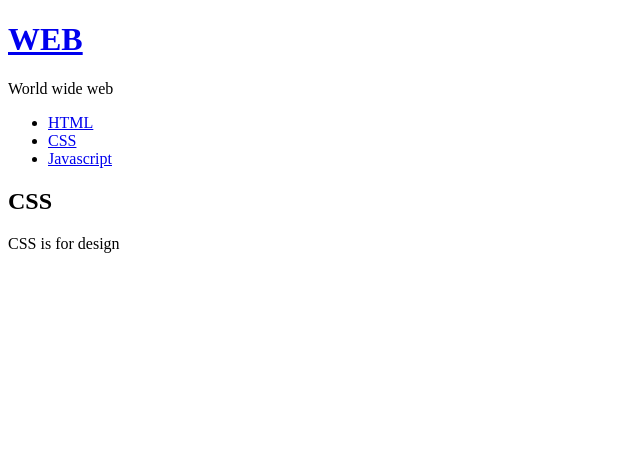
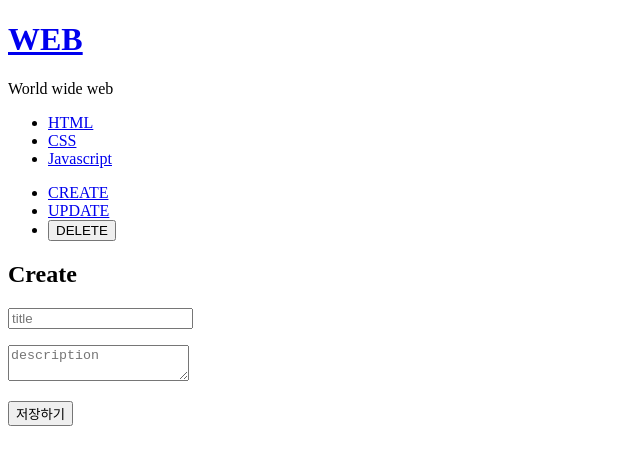
Before and after one commit to uiseop/About-HTM_CSS_JS, a React (Create React App) app in the folder React/react-app/: page / in a window 1280 px wide. Shown: the top 464 px of the page, without its empty margins (0-640 px from the left). Built offline with nearby package versions, Linux system fonts and the light colour scheme.

Commit message:
리액트의 불변성에 대해 이해

```diff
--- a/React/react-app/src/App.js
+++ b/React/react-app/src/App.js
@@ -2,7 +2,9 @@ import logo from './logo.svg';
 import './App.css';
 import {Component} from 'react'
 import Navi from './components/Navi.js'
-import Content from './components/Content'
+import ReadContent from './components/ReadContent'
+import Controller from './components/Controller';
+import CreateContent from './components/CreateContent';
 
 
 class Subject extends Component{ //<Subject></Subject>태그로 생성된것
@@ -22,8 +24,9 @@ class Subject extends Component{ //<Subject></Subject>태그로 생성된것
 class App extends Component {
   constructor(props){
     super(props)
+    this.max_content_id = 3
     this.state = {
-      mode:'read',
+      mode:'create',
       selected_content_id:2,
       subject:{title:'WEB', sub:'World wide web'},
       welcome:{title:'Welcome',desc:"Hello REact"},
@@ -35,19 +38,29 @@ class App extends Component {
     }
   }
   render(){
-    var _title,_desc = null
+    var _title,_desc,_article = null
     if(this.state.mode === 'welcome'){
       _title = this.state.welcome.title
       _desc = this.state.welcome.desc
+      _article = <ReadContent title={_title} text={_desc}></ReadContent>
     }else if(this.state.mode === 'read'){
       for(let data of this.state.contents){
         if (data.id === this.state.selected_content_id){
           _title = data.title
           _desc = data.desc
+          _article = <ReadContent title={_title} text={_desc}></ReadContent>
           break
         }
       }
 
+    }else if(this.state.mode === 'create'){
+      _article = <CreateContent onSubmit={function(_title,_desc){
+        this.max_content_id += 1
+        let result = this.state.contents.concat({id:this.max_content_id, title:_title, desc:_desc})
+        this.setState({
+          contents:result
+        })
+      }.bind(this)}></CreateContent>
     }
     return (
       <div className="App">
@@ -83,7 +96,13 @@ class App extends Component {
           })
         }.bind(this)}
         ></Navi>
-        <Content title={_title} text={_desc}></Content>
+        <Controller onChangeMode={function(_mode){
+          this.setState({
+            mode:_mode
+          })
+        }.bind(this)}></Controller>
+        {_article}
+
       </div>
     );
 }
--- /dev/null
+++ b/React/react-app/src/components/Controller.js
@@ -0,0 +1,29 @@
+import React from 'react'
+
+class Controller extends React.Component{
+    render(){
+      return(
+        <ul>
+          <li><a href='/create' onClick={function(e){
+            e.preventDefault()
+            this.props.onChangeMode('create')
+          }.bind(this)}>
+            CREATE</a></li>
+
+          <li><a href='/upate' onClick={function(e){
+            e.preventDefault()
+            this.props.onChangeMode('update')
+          }.bind(this)}>
+            UPDATE</a></li>
+
+          <li><button onClick={function(e){
+            e.preventDefault()
+            this.props.onChangeMode('delete')
+          }.bind(this)}>
+            DELETE</button></li>
+        </ul>
+      )
+    }
+  }
+
+export default Controller
--- /dev/null
+++ b/React/react-app/src/components/CreateContent.js
@@ -0,0 +1,24 @@
+import React from 'react'
+
+class CreateContent extends React.Component{
+    render(){
+      return(
+        <article>
+            <h2>Create</h2>
+            <form action="/create_post" method="POST" onSubmit={function(e){
+              e.preventDefault()
+              this.props.onSubmit(
+                e.target.title.value,
+                e.target.desc.value)
+              // debugger
+            }.bind(this)}>
+              <p><input type="text" name="title" placeholder="title"></input></p>
+              <p><textarea name="desc" placeholder="description"></textarea></p>
+              <p><button type="submit">저장하기</button></p>
+            </form>
+        </article>
+      )
+    }
+  }
+
+export default CreateContent
--- a/React/react-app/src/components/Content.js
+++ b/React/react-app/src/components/ReadContent.js
@@ -1,6 +1,6 @@
 import React from 'react'
 
-class Content extends React.Component{
+class ReadContent extends React.Component{
     render(){
       return(
         <article>
@@ -11,4 +11,4 @@ class Content extends React.Component{
     }
   }
 
-export default Content
+export default ReadContent
```
Also changed, not shown: 1 other file (tests, documents, lock files or other folders).
